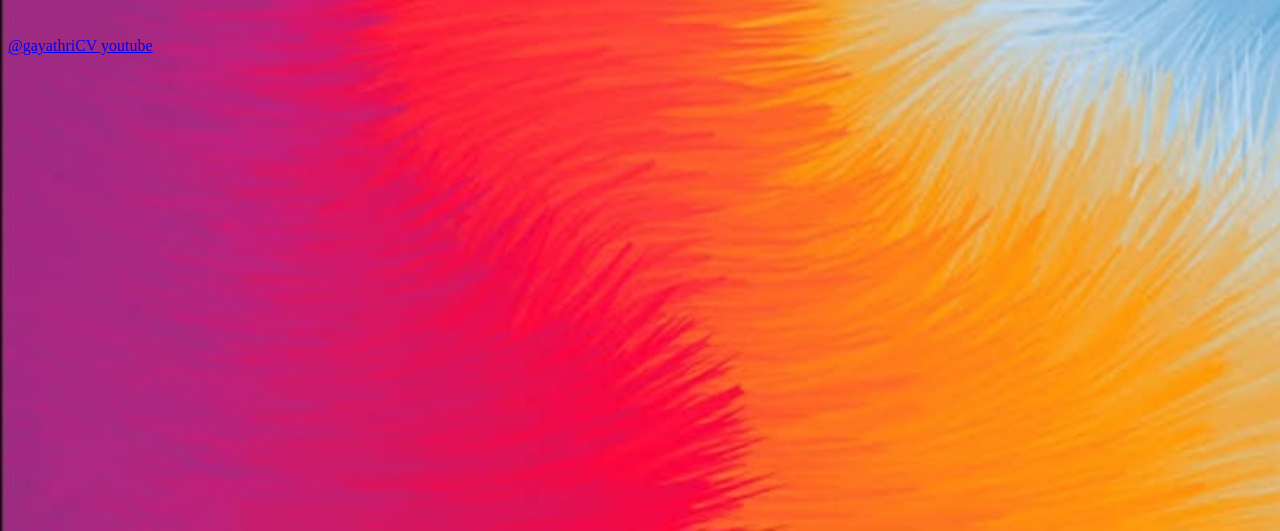
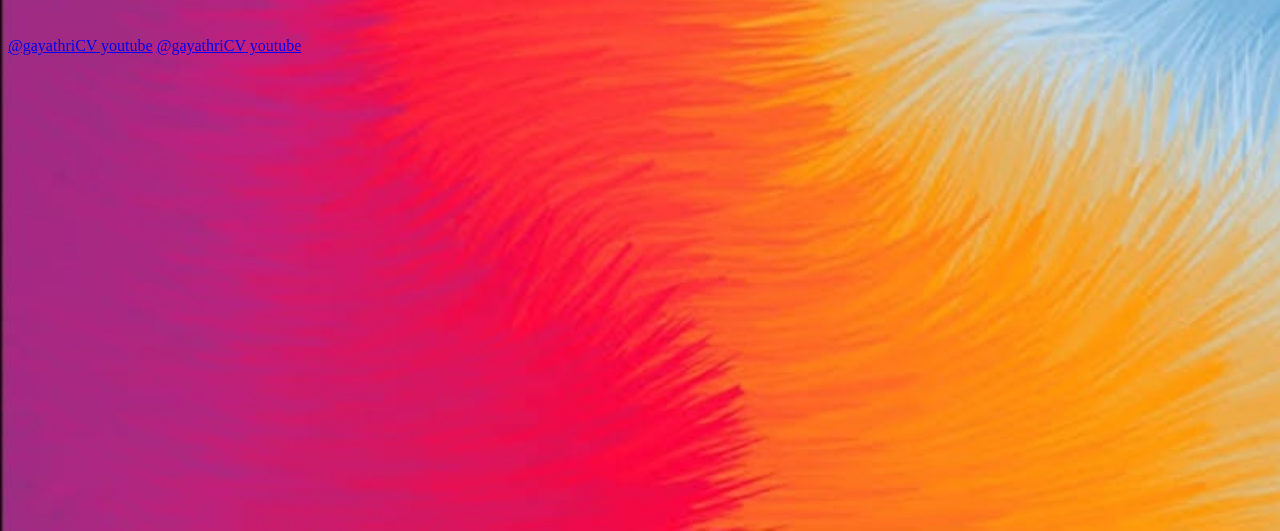
Before and after one commit to ADVERTISERSe/advertisersw, a plain HTML site: page advertisers.html in a window 1280 px wide. Shown: the part 269-800 px from the top of the page. Drawn offline with Linux system fonts and the light colour scheme.

Commit message:
Update advertisers.html

```diff
--- a/advertisers.html
+++ b/advertisers.html
@@ -7,5 +7,7 @@
   Background-repeat: no-repeat;Background-size: cover;Background-position: inherit;Background-attachment: fixed;} </style>
 <img src="logo_transparent.png" height="200" width="200">
 <body> <h1>click any link below</h1> </body><p>  <br> <a href=https://youtube.com/@GayathriCV>@gayathriCV youtube</a>
+
+ <a href=https://nitin-kamal.github.io/class-9/>@gayathriCV youtube</a>
 </head>
-</html>
+ </html>
```
